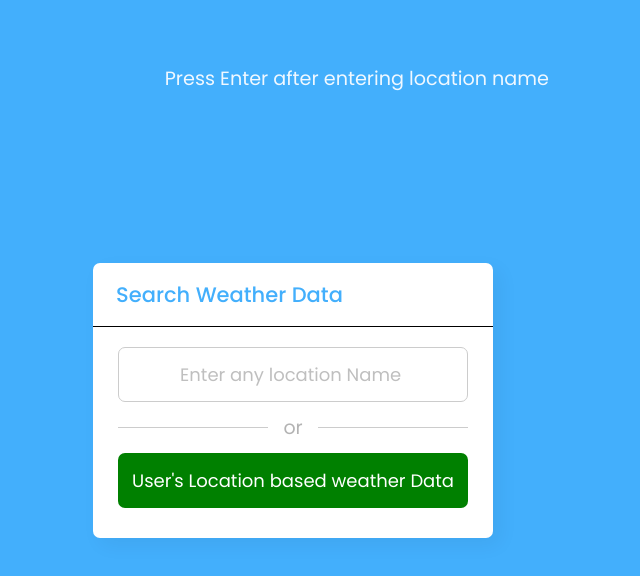
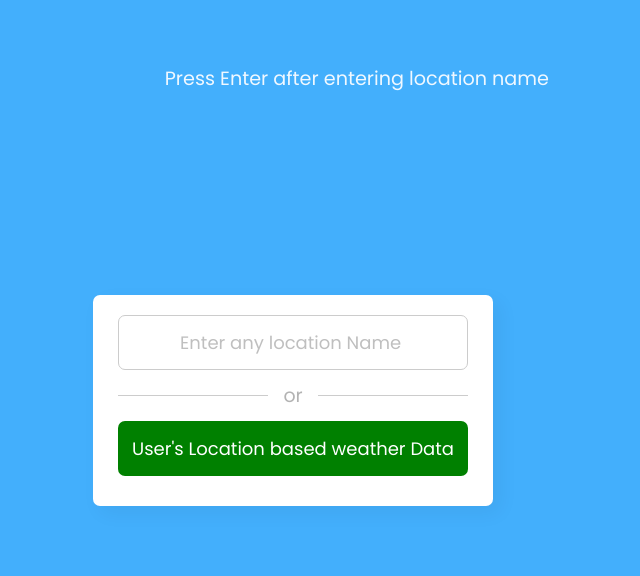
Before and after one commit to shekhsahil/CodeClauseInternship_WeatherAPP, a plain HTML site: page index.html in a window 1280 px wide. Shown: the whole page, without its empty margins (347-987 px from the left). Drawn offline with nearby package versions, Linux system fonts and the light colour scheme.

Commit message:
Update index.html

```diff
--- a/index.html
+++ b/index.html
@@ -18,7 +18,7 @@
 
    </div>
     <div class="wrapper">
-      <header><i class='bx bx-left-arrow-alt'></i>Search Weather Data </header>
+<!--       <header><i class='bx bx-left-arrow-alt'></i>Search Weather Data </header> -->
       <section class="input-part">
         <p class="info-txt"></p>
         <div class="content">
```
